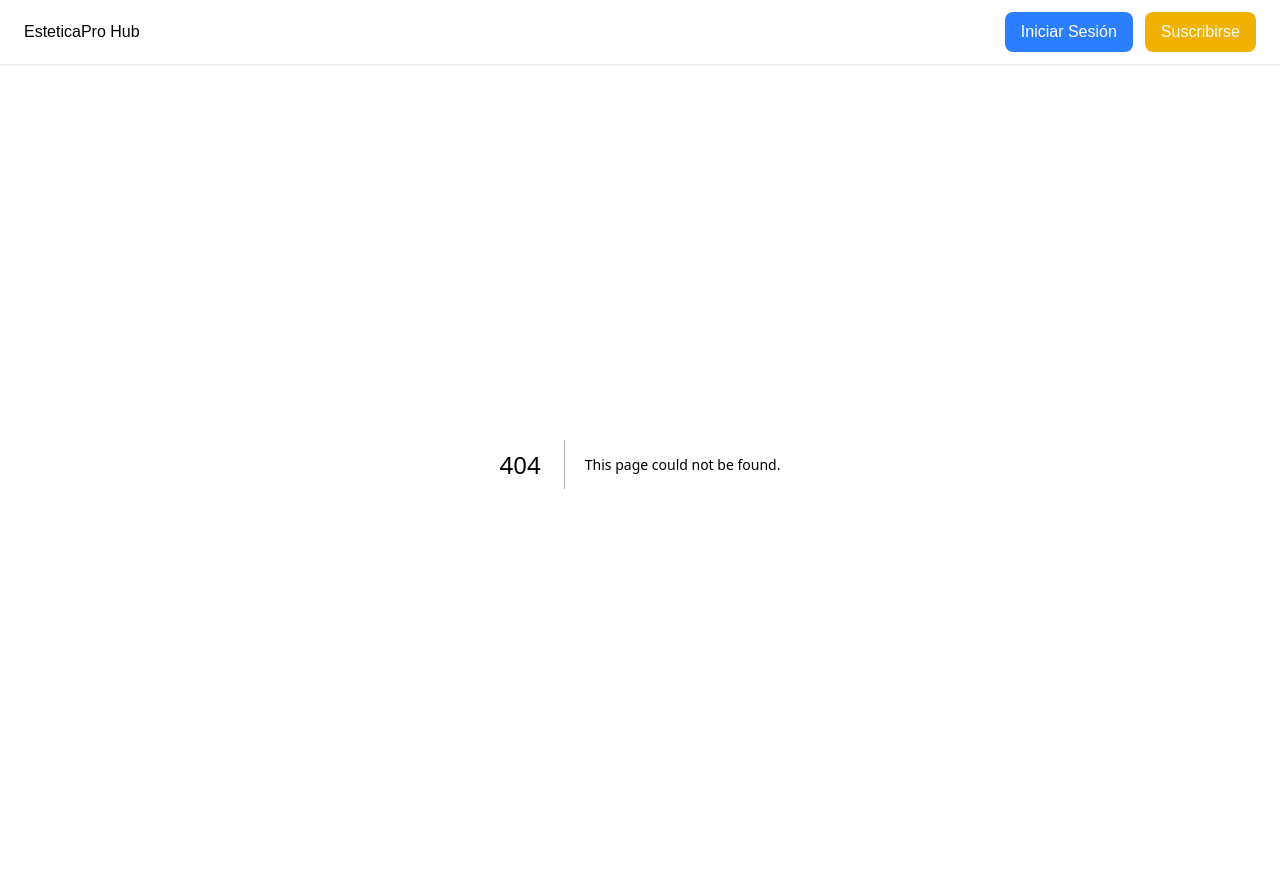
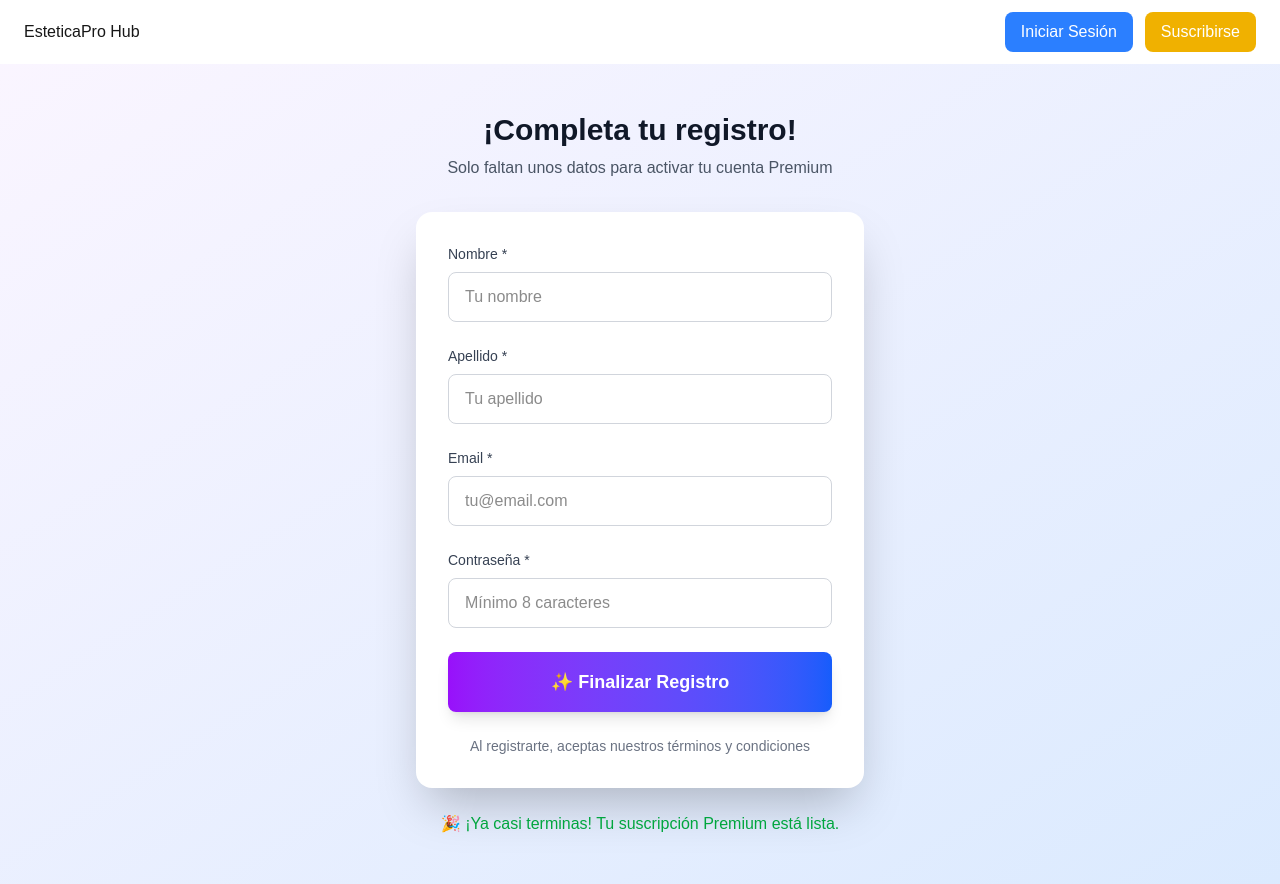
Before and after one commit to appesteticaprohub/EsteticaProHub_U, a Next.js app: page /registro in a window 1280 px wide. Before the commit this address had no page. Built offline with nearby package versions, Linux system fonts and the light colour scheme.

Commit message:
Crear página de registro y Configurar Supabase Auth

```diff
--- a/package.json
+++ b/package.json
@@ -10,6 +10,7 @@
   },
   "dependencies": {
     "@headlessui/react": "^2.2.7",
+    "@supabase/auth-helpers-nextjs": "^0.10.0",
     "@supabase/supabase-js": "^2.57.0",
     "clsx": "^2.1.1",
     "lucide-react": "^0.542.0",
--- /dev/null
+++ b/src/app/registro/page.tsx
@@ -0,0 +1,138 @@
+'use client';
+
+import { useState } from 'react';
+
+export default function Registro() {
+  const [formData, setFormData] = useState({
+    nombre: '',
+    apellido: '',
+    email: '',
+    contraseña: ''
+  });
+
+  const handleInputChange = (e: React.ChangeEvent<HTMLInputElement>) => {
+    const { name, value } = e.target;
+    setFormData(prev => ({
+      ...prev,
+      [name]: value
+    }));
+  };
+
+  const handleSubmit = (e: React.FormEvent) => {
+    e.preventDefault();
+    // Por ahora sin funcionalidad, según la instrucción
+    console.log('Datos del formulario:', formData);
+  };
+
+  return (
+    <main className="min-h-screen bg-gradient-to-br from-purple-50 to-blue-100 py-12 px-4">
+      <div className="max-w-md mx-auto">
+        {/* Título */}
+        <div className="text-center mb-8">
+          <h1 className="text-3xl font-bold text-gray-900 mb-2">
+            ¡Completa tu registro!
+          </h1>
+          <p className="text-gray-600">
+            Solo faltan unos datos para activar tu cuenta Premium
+          </p>
+        </div>
+
+        {/* Formulario */}
+        <div className="bg-white rounded-2xl shadow-2xl p-8">
+          <form onSubmit={handleSubmit} className="space-y-6">
+            {/* Campo Nombre */}
+            <div>
+              <label htmlFor="nombre" className="block text-sm font-medium text-gray-700 mb-2">
+                Nombre *
+              </label>
+              <input
+                type="text"
+                id="nombre"
+                name="nombre"
+                value={formData.nombre}
+                onChange={handleInputChange}
+                required
+                className="w-full px-4 py-3 border border-gray-300 rounded-lg focus:ring-2 focus:ring-blue-500 focus:border-transparent transition-all duration-200"
+                placeholder="Tu nombre"
+              />
+            </div>
+
+            {/* Campo Apellido */}
+            <div>
+              <label htmlFor="apellido" className="block text-sm font-medium text-gray-700 mb-2">
+                Apellido *
+              </label>
+              <input
+                type="text"
+                id="apellido"
+                name="apellido"
+                value={formData.apellido}
+                onChange={handleInputChange}
+                required
+                className="w-full px-4 py-3 border border-gray-300 rounded-lg focus:ring-2 focus:ring-blue-500 focus:border-transparent transition-all duration-200"
+                placeholder="Tu apellido"
+              />
+            </div>
+
+            {/* Campo Email */}
+            <div>
+              <label htmlFor="email" className="block text-sm font-medium text-gray-700 mb-2">
+                Email *
+              </label>
+              <input
+                type="email"
+                id="email"
+                name="email"
+                value={formData.email}
+                onChange={handleInputChange}
+                required
+                className="w-full px-4 py-3 border border-gray-300 rounded-lg focus:ring-2 focus:ring-blue-500 focus:border-transparent transition-all duration-200"
+                placeholder="tu@email.com"
+              />
+            </div>
+
+            {/* Campo Contraseña */}
+            <div>
+              <label htmlFor="contraseña" className="block text-sm font-medium text-gray-700 mb-2">
+                Contraseña *
+              </label>
+              <input
+                type="password"
+                id="contraseña"
+                name="contraseña"
+                value={formData.contraseña}
+                onChange={handleInputChange}
+                required
+                className="w-full px-4 py-3 border border-gray-300 rounded-lg focus:ring-2 focus:ring-blue-500 focus:border-transparent transition-all duration-200"
+                placeholder="Mínimo 8 caracteres"
+                minLength={8}
+              />
+            </div>
+
+            {/* Botón de envío */}
+            <button
+              type="submit"
+              className="w-full bg-gradient-to-r from-purple-600 to-blue-600 hover:from-purple-700 hover:to-blue-700 text-white font-bold py-4 px-8 rounded-lg text-lg transition-all duration-200 transform hover:scale-105 shadow-lg hover:shadow-xl"
+            >
+              ✨ Finalizar Registro
+            </button>
+          </form>
+
+          {/* Información adicional */}
+          <div className="mt-6 text-center">
+            <p className="text-sm text-gray-500">
+              Al registrarte, aceptas nuestros términos y condiciones
+            </p>
+          </div>
+        </div>
+
+        {/* Indicador de éxito */}
+        <div className="text-center mt-6">
+          <p className="text-green-600 font-medium">
+            🎉 ¡Ya casi terminas! Tu suscripción Premium está lista.
+          </p>
+        </div>
+      </div>
+    </main>
+  );
+}
```
Also changed, not shown: 1 other file (tests, documents, lock files or other folders).
